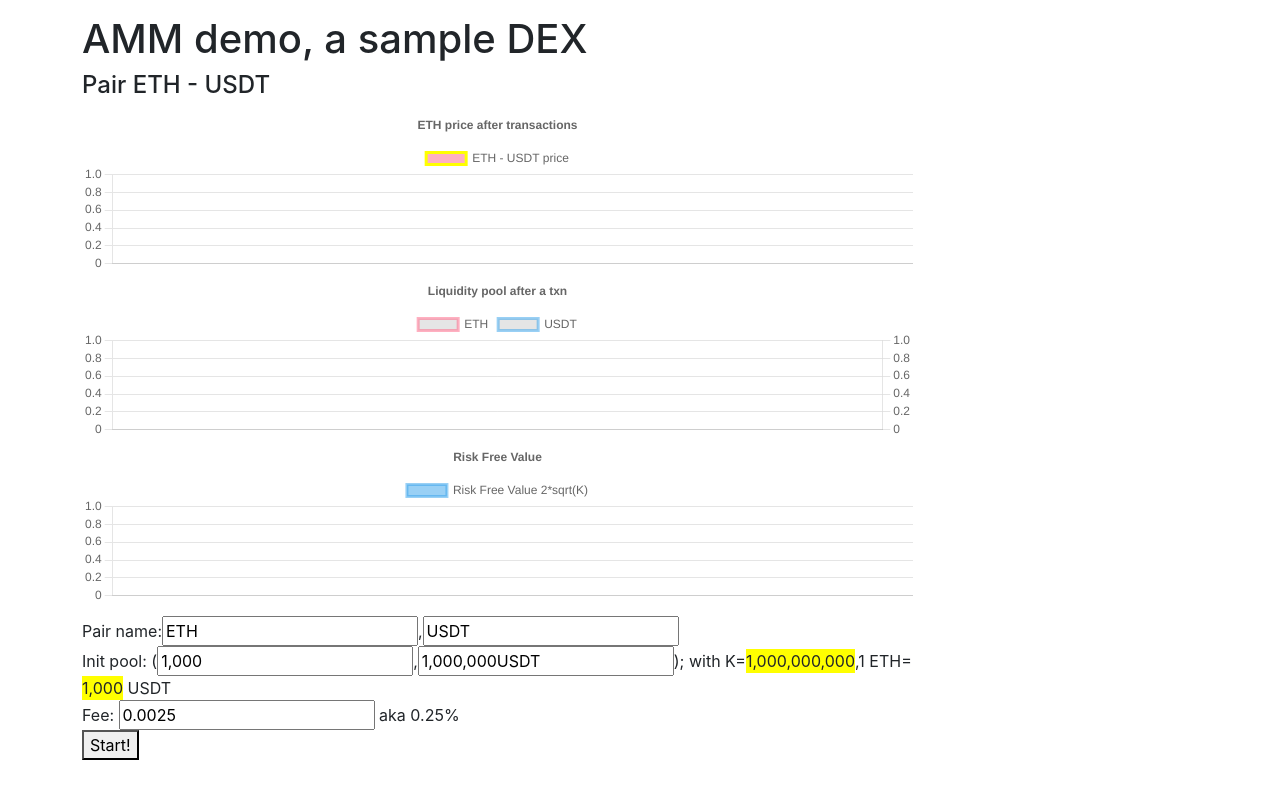
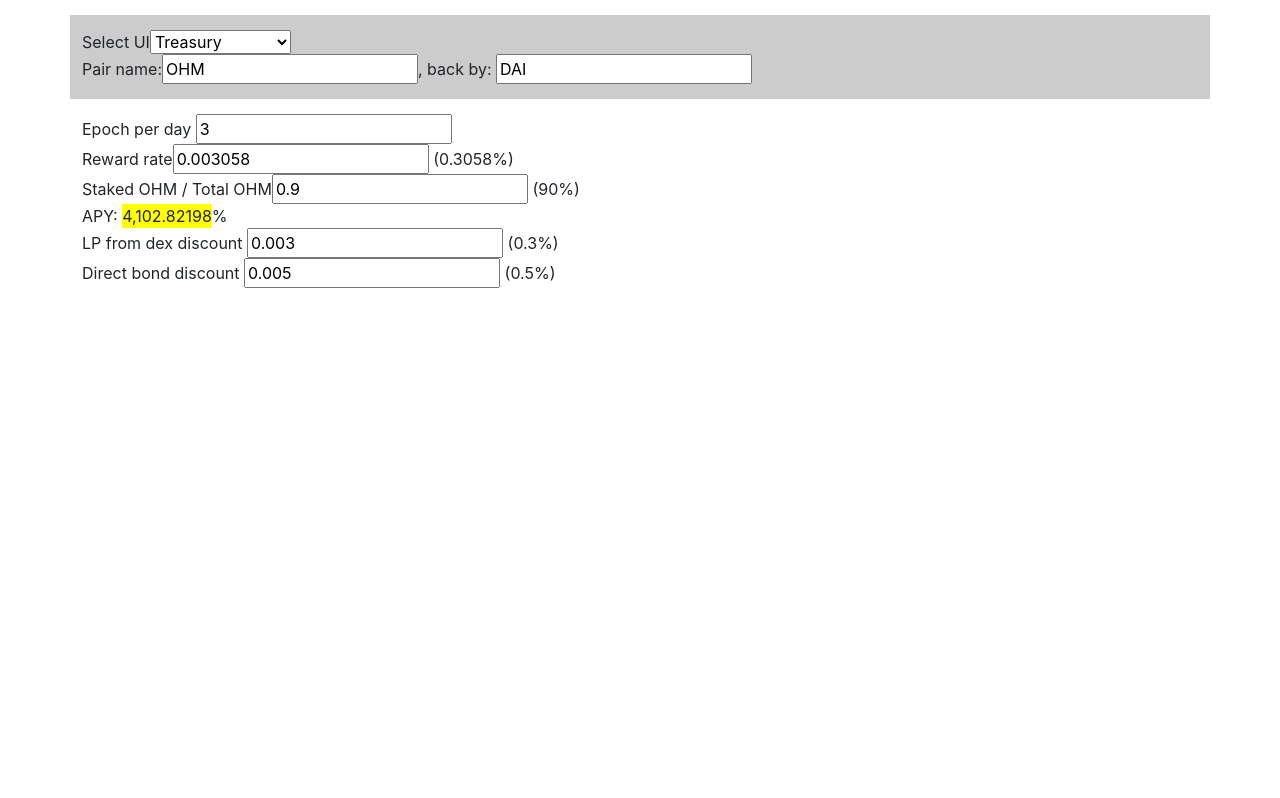
Before and after one commit to 0xk2/dex, a React (Create React App) app: page / in a window 1280 px wide. Shown: the top 798 px of the page. Built offline with nearby package versions, Linux system fonts and the light colour scheme.

Commit message:
add treasury

```diff
--- a/src/App.css
+++ b/src/App.css
@@ -5,3 +5,10 @@
   height: calc(100vh);
   overflow: scroll;
 }
+.header {
+  padding: 15px 0px;
+  background-color: #ccc;
+}
+.main {
+  padding: 15px 0px;
+}
--- a/src/App.js
+++ b/src/App.js
@@ -23,14 +23,21 @@ function App() {
   })
   const [newPoolChange, setNewPoolChange] = useState({...poolFormat})
   const [pairName, setPairName] = useState({
-    eth: 'ETH',
-    usdt: 'USDT'
+    eth: 'OHM',
+    usdt: 'DAI'
   })
   const [txns, setTxns] = useState([])
   const [newTxn, setNewTxn] = useState({...defaultTxn})
   const [fee, setFee] = useState(0.0025)
-  // const [currentEth, setCurrentEth] = useState(1)
   const [started, setStarted] = useState(false)
+  const [ui, setUI] = useState('treasury') // dex, treasury
+  const [treasuryParam, setTreasuryParam] = useState({
+    epoch: 3,
+    rr: 0.003058,
+    sohm_over_tohm: 0.9,
+    bond_discount_dex_lp: 0.003,
+    bond_discount_direct: 0.005
+  })
   function cal(type, value) {
     let prevPool = null, nextPool = {}, swap_result = null, eth_price = null
     if(txns.length === 0){
@@ -39,7 +46,6 @@ function App() {
       prevPool = {...txns[txns.length - 1].nextPool}
     }
     if(type === 'get_eth'){
-      // val is USDT
       nextPool.usdt = prevPool.usdt + value
       nextPool.eth = (prevPool.eth * prevPool.usdt)/nextPool.usdt
       swap_result = prevPool.eth - nextPool.eth
@@ -50,7 +56,7 @@ function App() {
       swap_result = prevPool.usdt - nextPool.usdt
       eth_price = swap_result / value
     }
-    return {value, type, swap_result, eth_price, nextPool, eth: pairName.eth, usdt: pairName.usdt};
+    return {value, type, swap_result, eth_price, nextPool, eth_label: pairName.eth, usdt_label: pairName.usdt};
   }
   function swap(){
     if(newTxn.value > 0){
@@ -93,38 +99,43 @@ function App() {
       borderColor: 'rgba(53, 162, 235, 0.5)',
     }
   ]
-  const rfvDataSet = [
-    {
-      label: 'Risk Free Value 2*sqrt(K)',
-      data: txns.map((txn) => {return 2*Math.sqrt(txn.nextPool.eth*txn.nextPool.usdt)}),
-      backgroundColor: 'rgba(53, 162, 235, 0.5)',
-      borderColor: 'rgba(53, 162, 235, 0.5)',
-      fill: true
-    }
-  ]
   return (
     <div className="App">
       <Container>
-        <Row>
+        <Row className="header">
+          <Col>
+            <div>
+              Select UI
+              <select value={ui} onChange={(e) => {setUI(e.target.value)}}>
+                <option value='dex'>AMM Exchange</option>
+                <option value='treasury'>Treasury</option>
+              </select>
+            </div>
+            <div>
+              Pair name:
+              {started === false ?
+              <>
+                <input value={pairName.eth} onChange={(e) => {setPairName({...pairName, eth: e.target.value})}} />,
+                back by: <input value={pairName.usdt} onChange={(e) => {setPairName({...pairName, usdt: e.target.value})}} />
+              </>: <>{pairName.eth}, back by: {pairName.usdt}</>}
+            </div>
+          </Col>
+        </Row>
+        {ui==='dex'?
+        <Row className="main">
           <Col lg={9}>
             <h1>AMM demo, a sample DEX</h1>
             <h4>Pair {pairName.eth} - {pairName.usdt}</h4>
             {CustomChart.PriceChart({title: `${pairName.eth} price after transactions`, labels, datasets: priceDataSet})}
             {CustomChart.LPChart({title: 'Liquidity pool after a txn', labels, datasets: lpDataSet})}
-            {CustomChart.RFVChart({title: 'Risk Free Value', labels, datasets: rfvDataSet})}
             <div style={{marginTop: "10px"}}>
-              <div>
-                Pair name:
-                  <input value={pairName.eth} onChange={(e) => {setPairName({...pairName, eth: e.target.value})}} />,
-                  <input value={pairName.usdt} onChange={(e) => {setPairName({...pairName, usdt: e.target.value})}} />
-              </div>
               Init pool: ({started === false ? <>
                 <CustomerNumberFormat type="input" value={initPool.eth} onValueChange={(values) => {
-                  const { value } = values;
+                  const value = parseFloat(values.value);
                   setInitPool({...initPool, eth: value})
                 }} thousandSeparator={true} decimalScale={3} suffix={pairName.e} />,
                 <CustomerNumberFormat type="input" value={initPool.usdt} onValueChange={(values) => {
-                  const { value } = values;
+                  const value = parseFloat(values.value);
                   setInitPool({...initPool, usdt: value})
                 }} thousandSeparator={true} decimalScale={3} suffix={pairName.usdt} />); with K={num(initPool.eth * initPool.usdt)},
                 {initPool.eth > 0 ? <span>1 {pairName.eth}={num(initPool.usdt / initPool.eth)} {pairName.usdt}</span> : null}
@@ -167,7 +178,8 @@ function App() {
                     swap()
                   }
                 }} />
-                {newTxn.type === "get_eth" ? pairName.usdt : pairName.eth} for {num(newTxn.swap_result)} {newTxn.type !== "get_eth" ? pairName.usdt : pairName.eth}
+                {newTxn.type === "get_eth" ? pairName.usdt : pairName.eth} for {num(newTxn.swap_result)}
+                {newTxn.type !== "get_eth" ? pairName.usdt : pairName.eth}
                 - price: 1 {pairName.eth} = {num(newTxn.eth_price)} {pairName.usdt}
                 &nbsp; <button onClick={swap}>Swap now</button>
               </div>
@@ -185,7 +197,7 @@ function App() {
                       eth: value,
                       usdt: currentPool.usdt/currentPool.eth * value
                     })
-                  }} thousandSeparator={true} decimalScale={3} suffix="eth" /> -
+                  }} thousandSeparator={true} decimalScale={3} suffix={pairName.eth} /> -
                   <CustomerNumberFormat type="input" value={newPoolChange.usdt} onValueChange={(values) => {
                     const value = parseFloat(values.value)
                     const currentPool = txns[txns.length - 1].nextPool
@@ -193,7 +205,7 @@ function App() {
                       usdt: value,
                       eth: currentPool.eth/currentPool.usdt * value
                     })
-                  }} thousandSeparator={true} decimalScale={3} suffix="usdt" />
+                  }} thousandSeparator={true} decimalScale={3} suffix={pairName.usdt} />
                   &nbsp;<button onClick={() => {
                     const currentPool = txns[txns.length - 1].nextPool
                     const nextPool = {
@@ -216,6 +228,46 @@ function App() {
             }).reverse()}
           </Col>
         </Row>
+        :null}
+        {ui==='treasury'?
+        <Row className="main">
+          <Col>
+            <div>
+              Epoch per day <CustomerNumberFormat type="input" value={treasuryParam.epoch} onValueChange={(values) => {
+                const value = parseFloat(values.value);
+                setTreasuryParam({...treasuryParam, epoch: value})
+              }} thousandSeparator={true} decimalScale={3} />
+            </div>
+            <div>
+              Reward rate
+              <CustomerNumberFormat type="input" value={treasuryParam.rr} onValueChange={(values) => {
+                const value = parseFloat(values.value);
+                setTreasuryParam({...treasuryParam, rr: value})
+              }} thousandSeparator={true} decimalScale={9} isAllowed={({floatValue}) => floatValue <= 1} /> ({treasuryParam.rr*100}%)
+            </div>
+            <div>
+              Staked OHM / Total OHM
+              <CustomerNumberFormat type="input" value={treasuryParam.sohm_over_tohm} onValueChange={(values) => {
+                const value = parseFloat(values.value);
+                setTreasuryParam({...treasuryParam, sohm_over_tohm: value})
+              }} thousandSeparator={true} decimalScale={9} isAllowed={({floatValue}) => floatValue <= 1} /> ({treasuryParam.sohm_over_tohm*100}%)
+            </div>
+            <div>APY: {num(Math.pow(1+treasuryParam.rr / treasuryParam.sohm_over_tohm, 365*treasuryParam.epoch)*100)}%</div>
+            <div>
+              LP from dex discount <CustomerNumberFormat type="input" value={treasuryParam.bond_discount_dex_lp} onValueChange={(values) => {
+                const value = parseFloat(values.value);
+                setTreasuryParam({...treasuryParam, bond_discount_dex_lp: value})
+              }} thousandSeparator={true} decimalScale={9} isAllowed={({floatValue}) => floatValue <= 1} /> ({treasuryParam.bond_discount_dex_lp*100}%)
+            </div>
+            <div>
+              Direct bond discount <CustomerNumberFormat type="input" value={treasuryParam.bond_discount_direct} onValueChange={(values) => {
+                const value = parseFloat(values.value);
+                setTreasuryParam({...treasuryParam, bond_discount_direct: value})
+              }} thousandSeparator={true} decimalScale={9} isAllowed={({floatValue}) => floatValue <= 1} /> ({treasuryParam.bond_discount_direct*100}%)
+            </div>
+          </Col>
+        </Row>
+        :null}
       </Container>
     </div>
   )
--- a/src/components/Transaction.js
+++ b/src/components/Transaction.js
@@ -4,17 +4,17 @@ function num(val){
   return <CustomerNumberFormat value={val} displayType={'text'} thousandSeparator={true} decimalScale={5} highlight={1} />
 }
 function Transaction(props){
-  const {value, swap_result, fee, type, eth_price, nextPool, k, eth, usdt} = props;
+  const {value, swap_result, fee, type, eth_price, nextPool, k, eth_label, usdt_label} = props;
   return <div style={{marginTop: "10px"}}>
     {type === 'get_eth' || type === 'get_usdt' ?
     <>
-    TXN #{k}: Swap {num(value)} {type === 'get_eth' ? usdt : eth} for {num(swap_result*(1-fee))} {type !== 'get_eth' ? usdt : eth},
-    fee: {num(swap_result*fee)} {type !== 'get_eth' ? usdt : eth}, price 1 {eth} = {num(eth_price)} {usdt}.
-    Pool ({num(nextPool.eth)} {eth}
-    , {num(nextPool.usdt)} {usdt})
+    TXN #{k}: Swap {num(value)} {type === 'get_eth' ? usdt_label : eth_label} for {num(swap_result*(1-fee))} {type !== 'get_eth' ? usdt_label : eth_label},
+    fee: {num(swap_result*fee)} {type !== 'get_eth' ? usdt_label : eth_label}, price 1 {eth_label} = {num(eth_price)} {usdt_label}.
+    Pool ({num(nextPool.eth)} {eth_label}
+    , {num(nextPool.usdt)} {usdt_label})
     </>:
     <>
-    TXN #{k}: LP change to ({num(nextPool.eth)} {eth}, {num(nextPool.usdt)} {usdt})
+    TXN #{k}: LP change to ({num(nextPool.eth)} {eth_label}, {num(nextPool.usdt)} {usdt_label})
     </>
     }
   </div>
```
